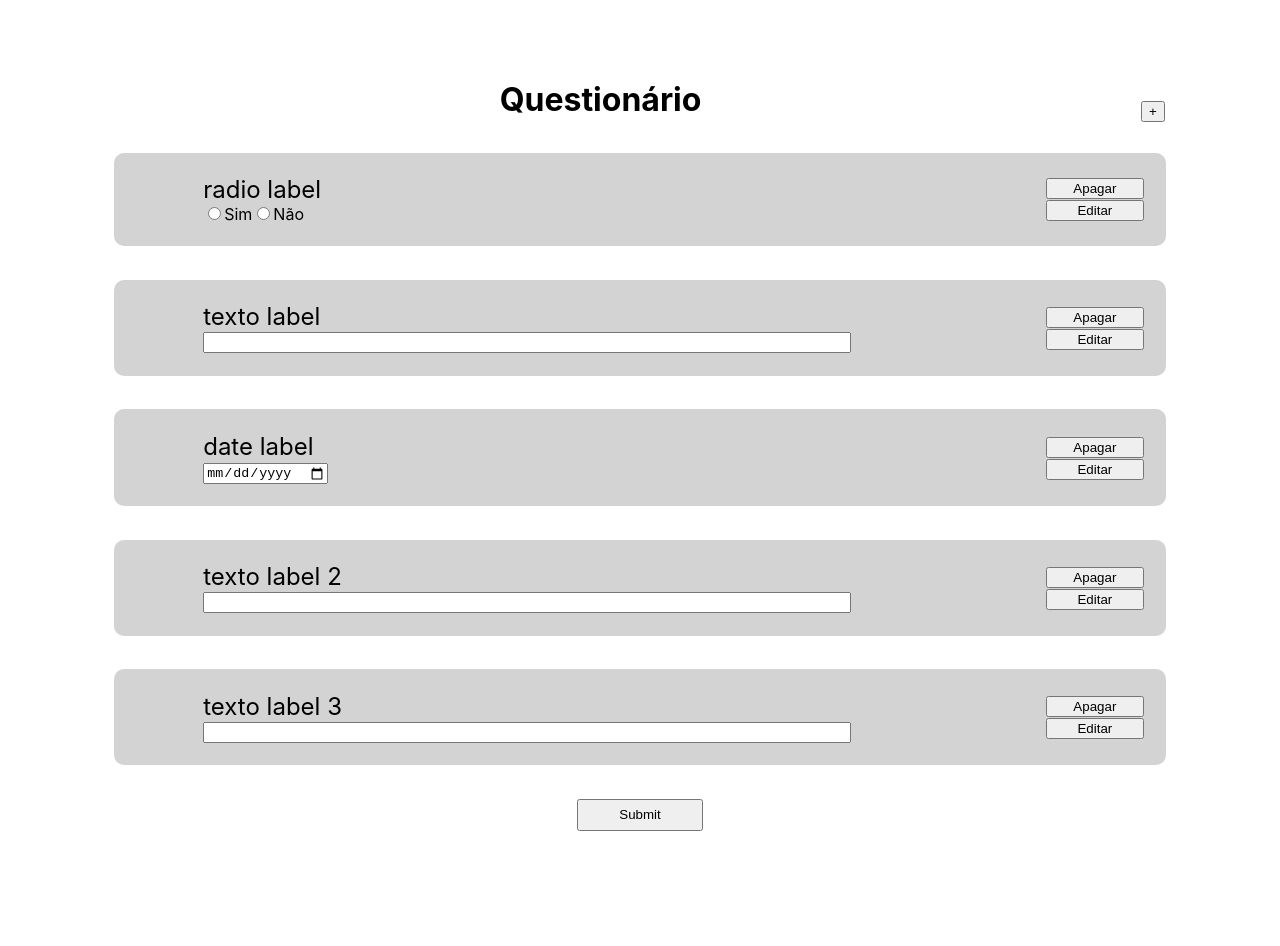
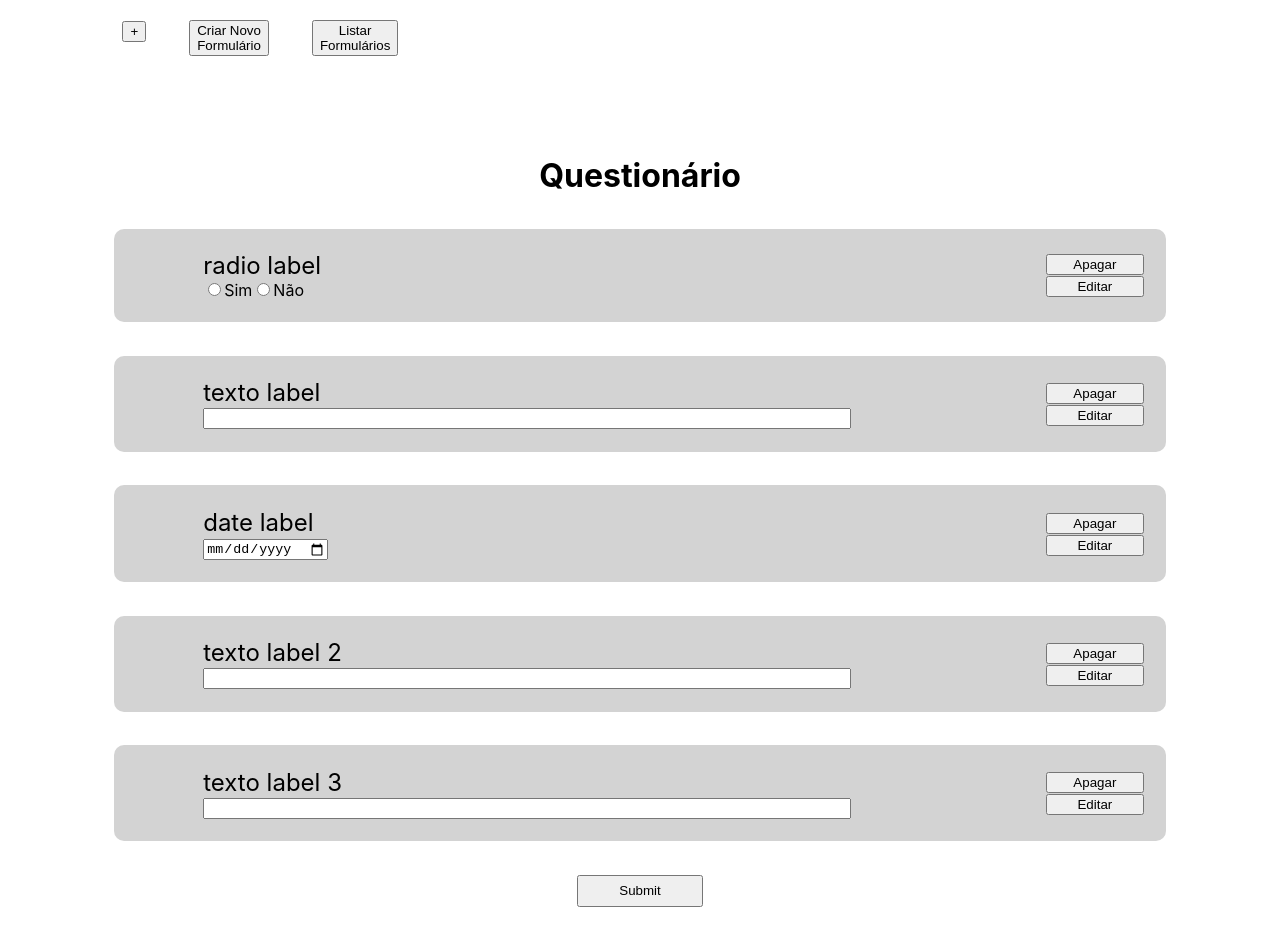
Before and after one commit to gabrielott/bd-final, a React (Create React App) app in the folder front/: page / in a window 1280 px wide. Shown: the top 946 px of the page. Before the commit the page ends 911 px from the top, so only its background shows below. Built offline with nearby package versions, Linux system fonts and the light colour scheme.

Commit message:
+listar e criar

```diff
--- a/front/src/App.css
+++ b/front/src/App.css
@@ -57,3 +57,10 @@ input[type=submit] {
 	padding-top: .5em;
 	padding-bottom: .5em;
 }
+.temp{
+	display: flex;
+	width: 20%;
+	height: 5%;
+	padding-left: 8%;
+
+}
--- a/front/src/App.js
+++ b/front/src/App.js
@@ -241,7 +241,8 @@ class App extends React.Component {
 				<DateQuestion name="date1"/>,
 				<TextQuestion name="texto2"/>,
 				<TextQuestion name="texto3"/>
-			]
+			],
+			list: true
 		};
 
 		this.unique_iter = 0;
@@ -249,6 +250,9 @@ class App extends React.Component {
 		this.handleInputChange = this.handleInputChange.bind(this);
 		this.handleSubmit = this.handleSubmit.bind(this);
 		this.handleCreate = this.handleCreate.bind(this);
+		this.handleNewForm = this.handleNewForm.bind(this);
+
+		this.handleList = this.handleList.bind(this);
 	}
 
 	handleSubmit(event) {
@@ -267,7 +271,18 @@ class App extends React.Component {
 			[name]: value
 		});
 	}
-
+	handleNewForm(event){
+		this.setState({
+			labels: [],
+			names: [],
+			types: [],
+			questions: []
+		});
+	}
+	handleList(event){
+		this.setState({ list:false
+		});
+	}
 	handleCreate(event) {
 		let auxl = this.state.labels;
 		auxl.push("label nova");
@@ -303,10 +318,30 @@ class App extends React.Component {
 
 		return (
 			<div>
+			<div className="temp">
 				<div className="add-button">
 					<button type="button" onClick={this.handleCreate}>+</button>
 				</div>
+				<div className="add-button">
+					<button type="button" onClick={this.handleNewForm}>Criar Novo Formulário</button>
+				</div>
+				<div className="add-button">
+					<button type="button" onClick={this.handleList}>Listar Formulários</button>
+				</div>
+			</div>
+			{(this.state.list) &&
+			<div>
 				<Survey title="Questionário" questions={generic_questions}/>
+			</div>
+			}
+			{
+				(!this.state.list) &&
+				<div className="temp">
+					<p> Questionário </p>
+					&nbsp;
+					<button className="add-button" type="button" onClick={() => {window.location.reload()}}>Selecionar</button>
+				</div>
+			}
 			</div>
 		);
 	}
```
